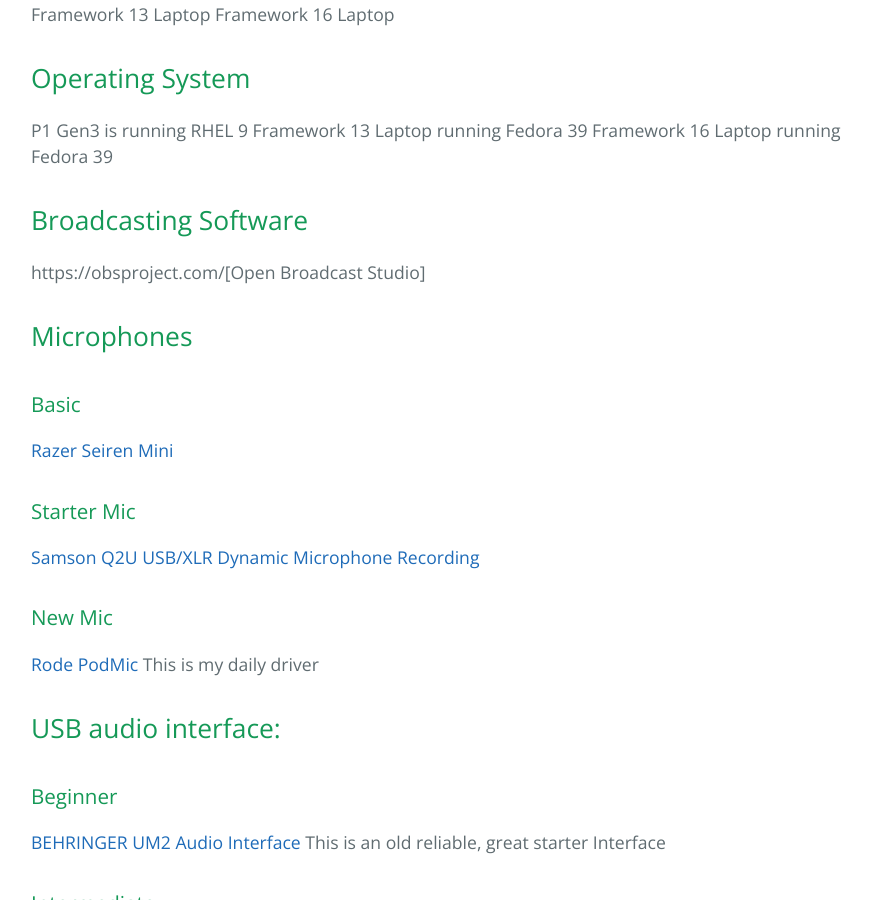
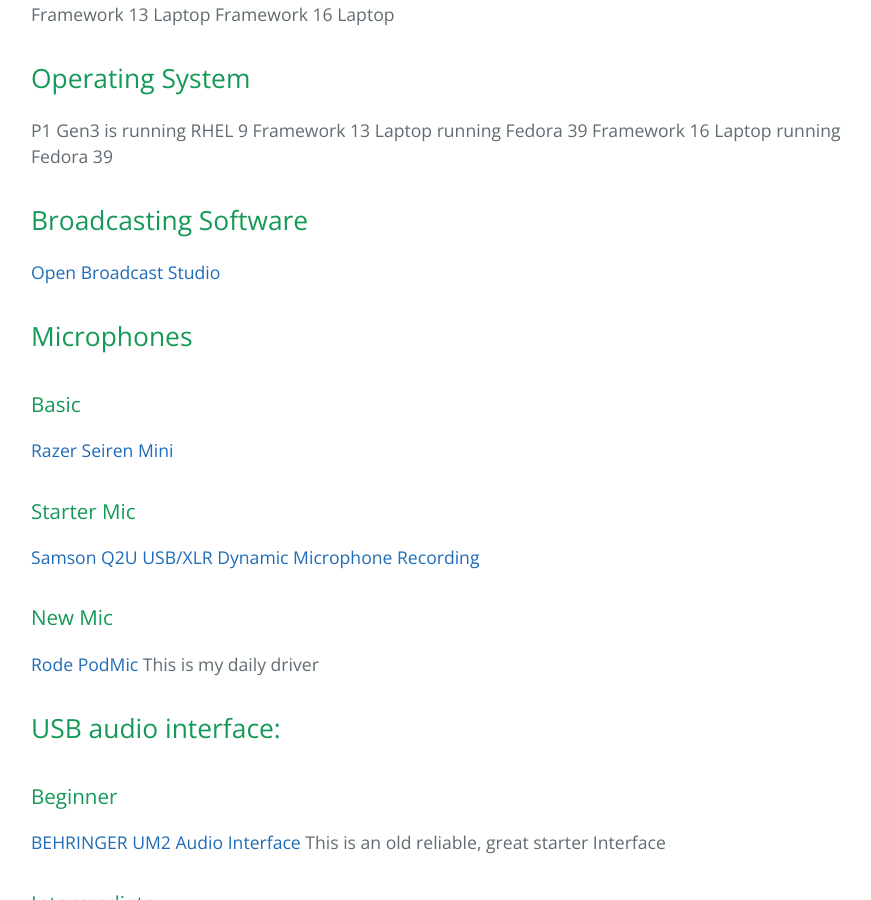
Before and after one commit to jscar-hawk/jscar-hawk.github.io, a Jekyll site: the page built from docs/2024_Streaming_Desk_Setup.md, in a window 1280 px wide and 900 px high, scrolled down 878 px. Shown: the whole window, without its empty margins (193-1064 px from the left). Built offline with Jekyll 4.4.1, drawn with Linux system fonts in a browser that asks for light colours; part of the change alters nothing that is shown.

Commit message:
Update 2024_Streaming_Desk_Setup.md

```diff
--- a/docs/2024_Streaming_Desk_Setup.md
+++ b/docs/2024_Streaming_Desk_Setup.md
@@ -24,7 +24,7 @@ Framework 13 Laptop running Fedora 39
 Framework 16 Laptop running Fedora 39
 
 ## Broadcasting Software
-https://obsproject.com/[Open Broadcast Studio]
+[Open Broadcast Studio](https://obsproject.com)
 
 
 ## Microphones
```
